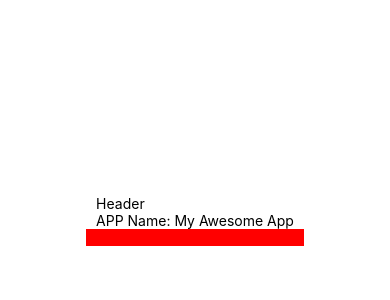
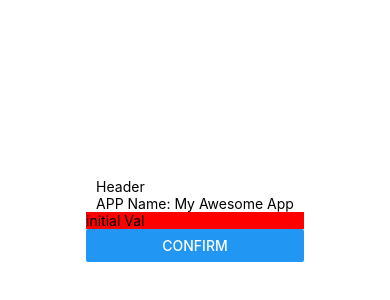
Before and after one commit to Vincenqwu/CS5520-Code, a React Native app: screen / in a window 390 px wide. Shown: the part 202-502 px from the top of the page. Built offline with nearby package versions, Linux system fonts and the light colour scheme.

Commit message:
add button and onPress callback

```diff
--- a/components/Input.js
+++ b/components/Input.js
@@ -1,8 +1,11 @@
-import { View, TextInput } from 'react-native'
+import { View, TextInput, Button} from 'react-native'
 import React, { useState } from 'react'
 
 export default function Input({ textUpdateFunction }) {
-  const [text, setText] = useState();
+  const [text, setText] = useState("initial Val");
+  function updateText() {
+    textUpdateFunciton(text);
+  }
   return (
     <View>
       <TextInput
@@ -13,6 +16,10 @@ export default function Input({ textUpdateFunction }) {
         } }
         style={{ backgroundColor: "red"}}
       />
+      <Button title="Confirm" onPress={() => {
+        textUpdateFunction(text);
+        setText("");
+      }} />
     </View>
   )
 }
```
